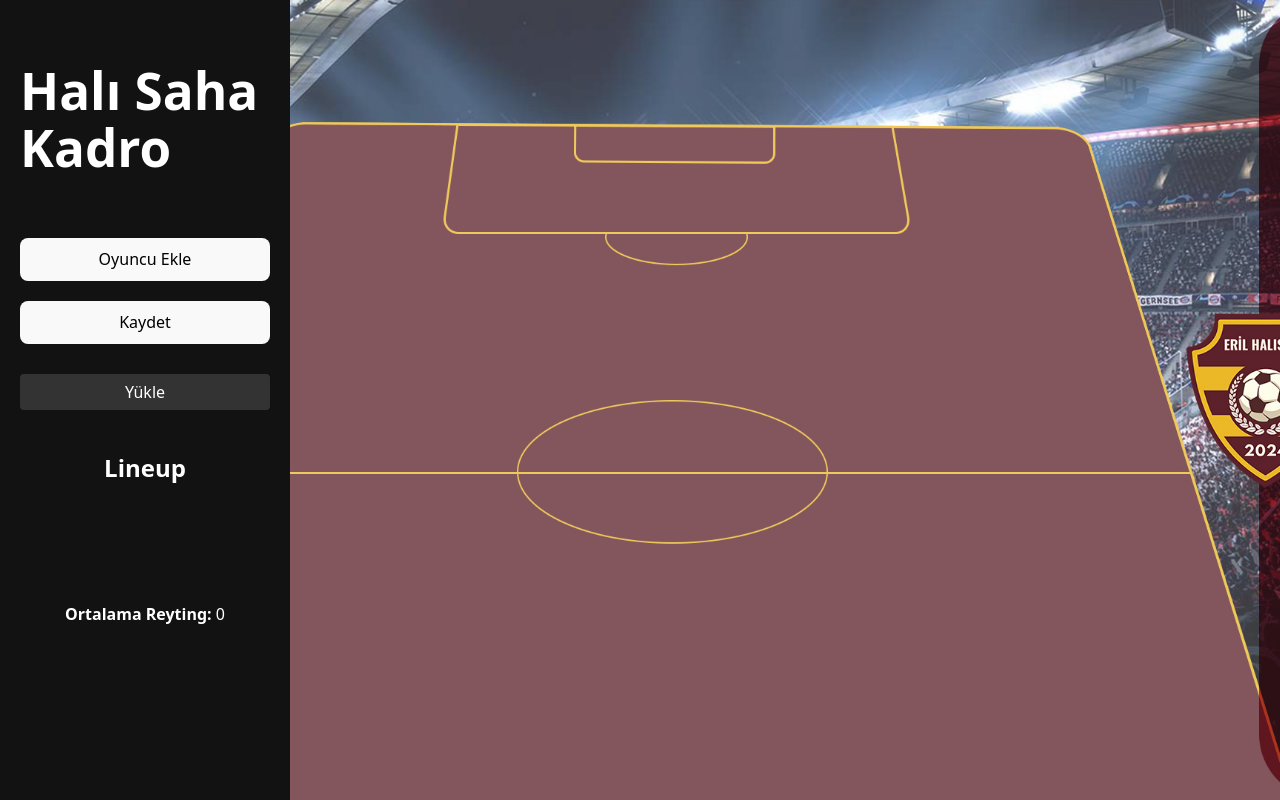
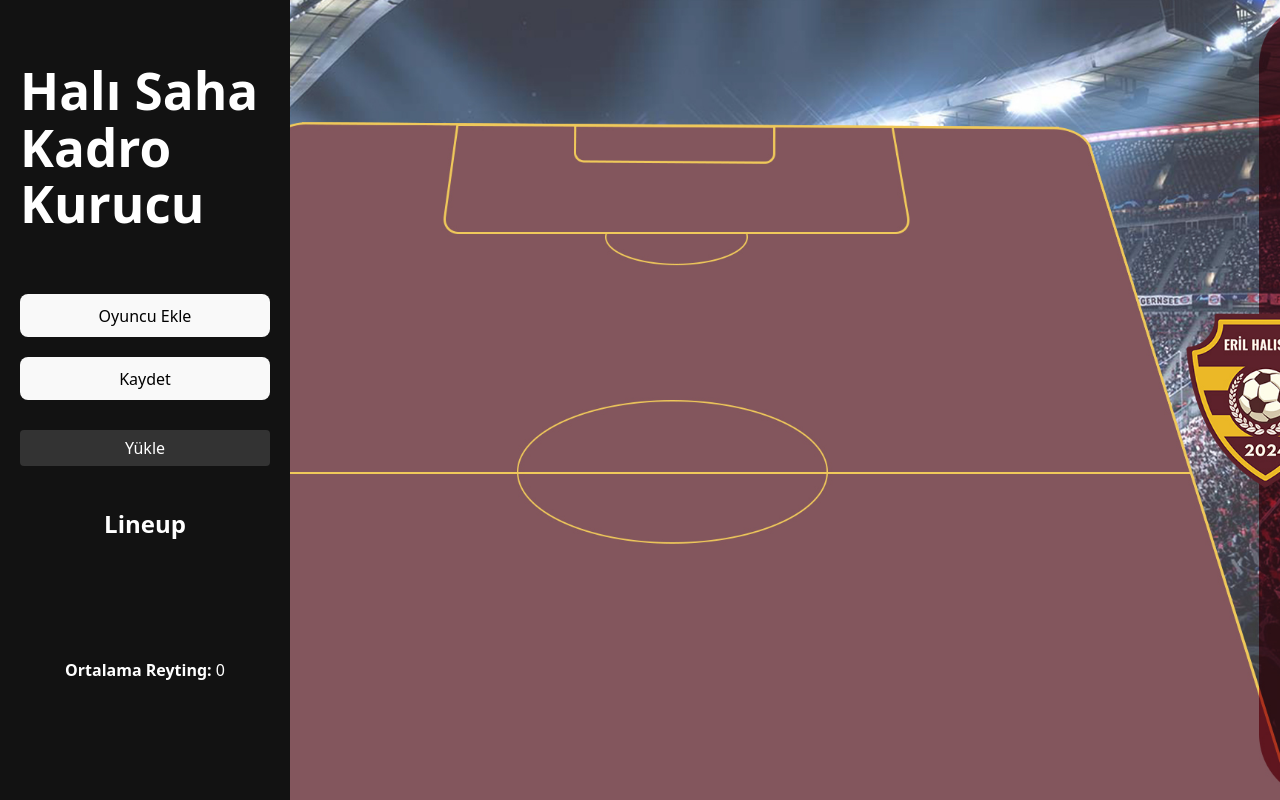
Before and after one commit to gkhnfyz/halisaha-kadro, a React (Vite) app: page / in a window 1280 px wide. Built offline with nearby package versions, Linux system fonts and the light colour scheme.

Commit message:
Update App.jsx

```diff
--- a/src/App.jsx
+++ b/src/App.jsx
@@ -155,7 +155,7 @@ const loadFromFile = (e) => {
   return (
     <div className="container">
       <aside className="sidebar">
-        <h1>Halı Saha Kadro</h1>
+        <h1>Halı Saha Kadro Kurucu</h1>
         <button onClick={addPlayer}>Oyuncu Ekle</button>
 		<button onClick={saveToFile}>Kaydet</button>
 <label className="file-button">
```
